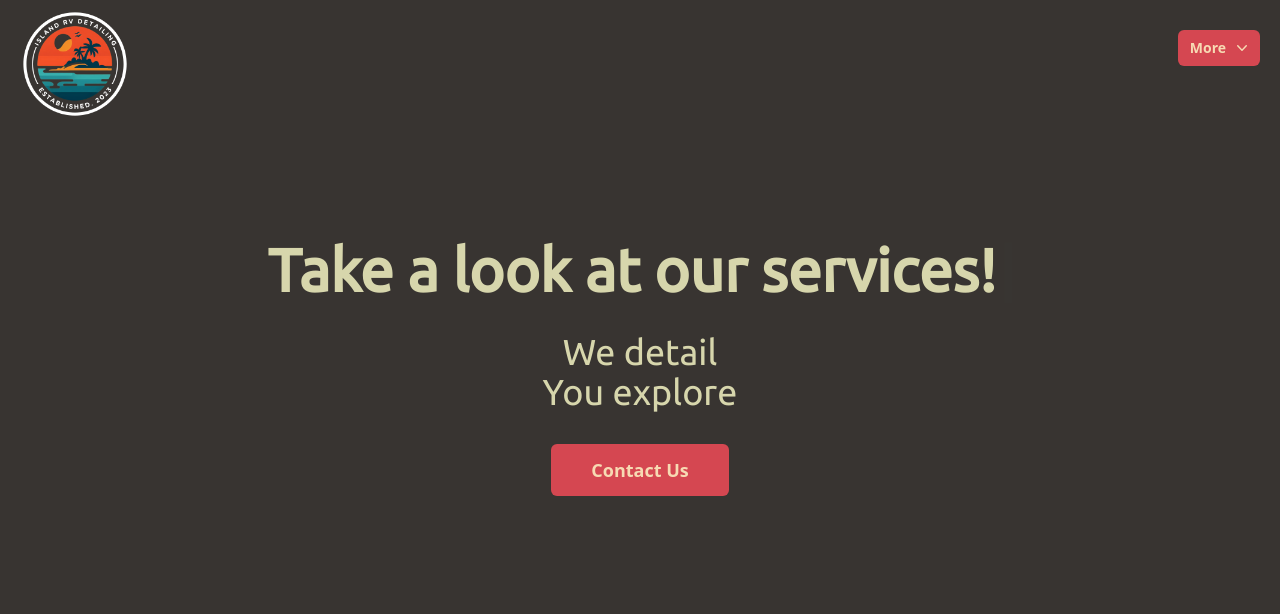
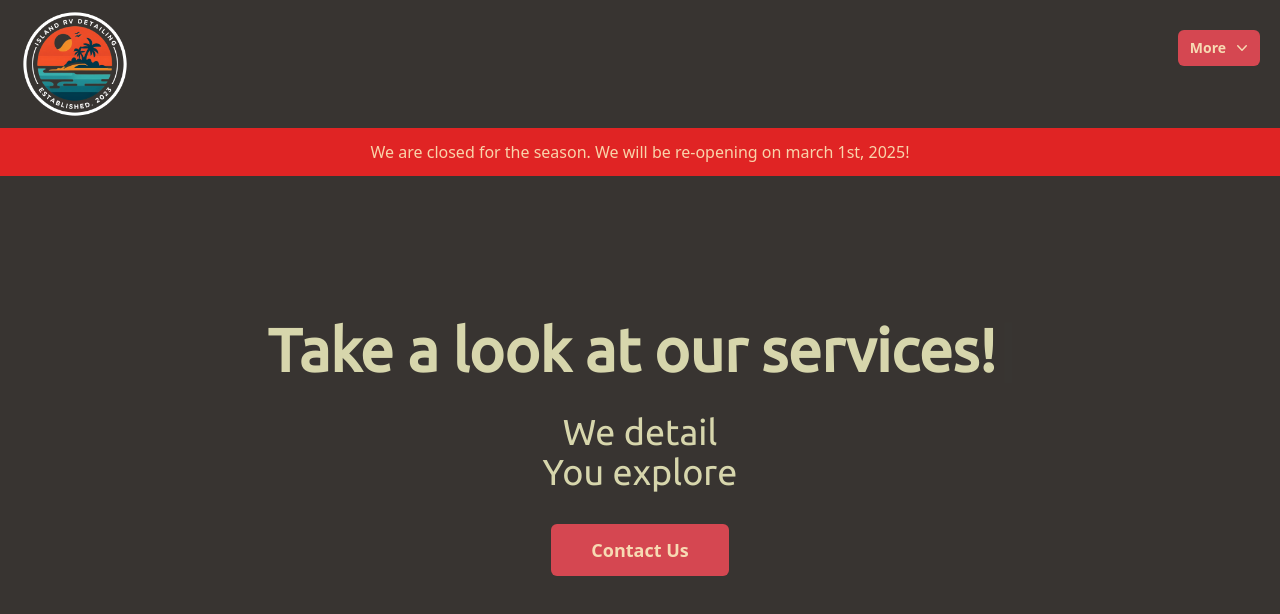
Before and after one commit to nathanpare/islandrvwebsite, a Next.js app: page / in a window 1280 px wide. Shown: the top 614 px of the page. Built offline with nearby package versions, Linux system fonts and the light colour scheme.

Commit message:
closed Banner

```diff
--- /dev/null
+++ b/components/Banner.js
@@ -0,0 +1,13 @@
+import React from 'react';
+
+const Banner = () => {
+  return (
+    <div className='sticky h-12 bg-red-600 flex justify-center
+     items-center p-4 mt-8'>
+      <p className='text-[#FFCC]'>We are closed for the season.
+        We will be re-opening on march 1st, 2025!</p>
+    </div>
+  )
+}
+
+export default Banner;
--- a/pages/index.js
+++ b/pages/index.js
@@ -1,5 +1,6 @@
 import Head from 'next/head';
 import Header from '@/components/Header';
+import Banner from '@/components/Banner';
 
 import { useRouter } from 'next/router';
 import { Typewriter, Cursor } from 'react-simple-typewriter';
@@ -27,6 +28,8 @@ export default function Home() {
       </Head>
 
       <Header />
+
+      <Banner />
 
       <main>
         <div className='text-[#FFCC] flex flex-col items-center pt-36'>
```
